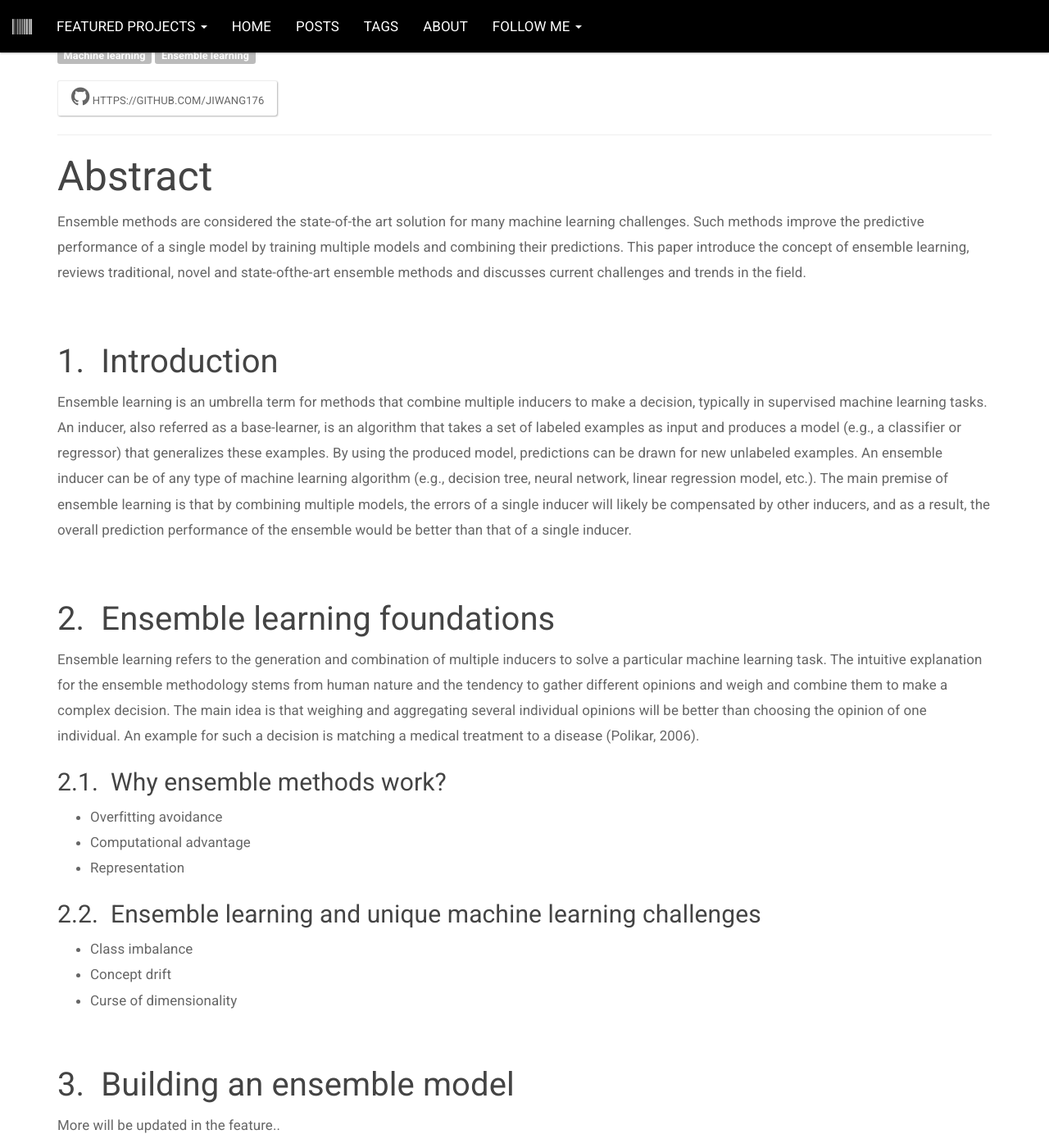
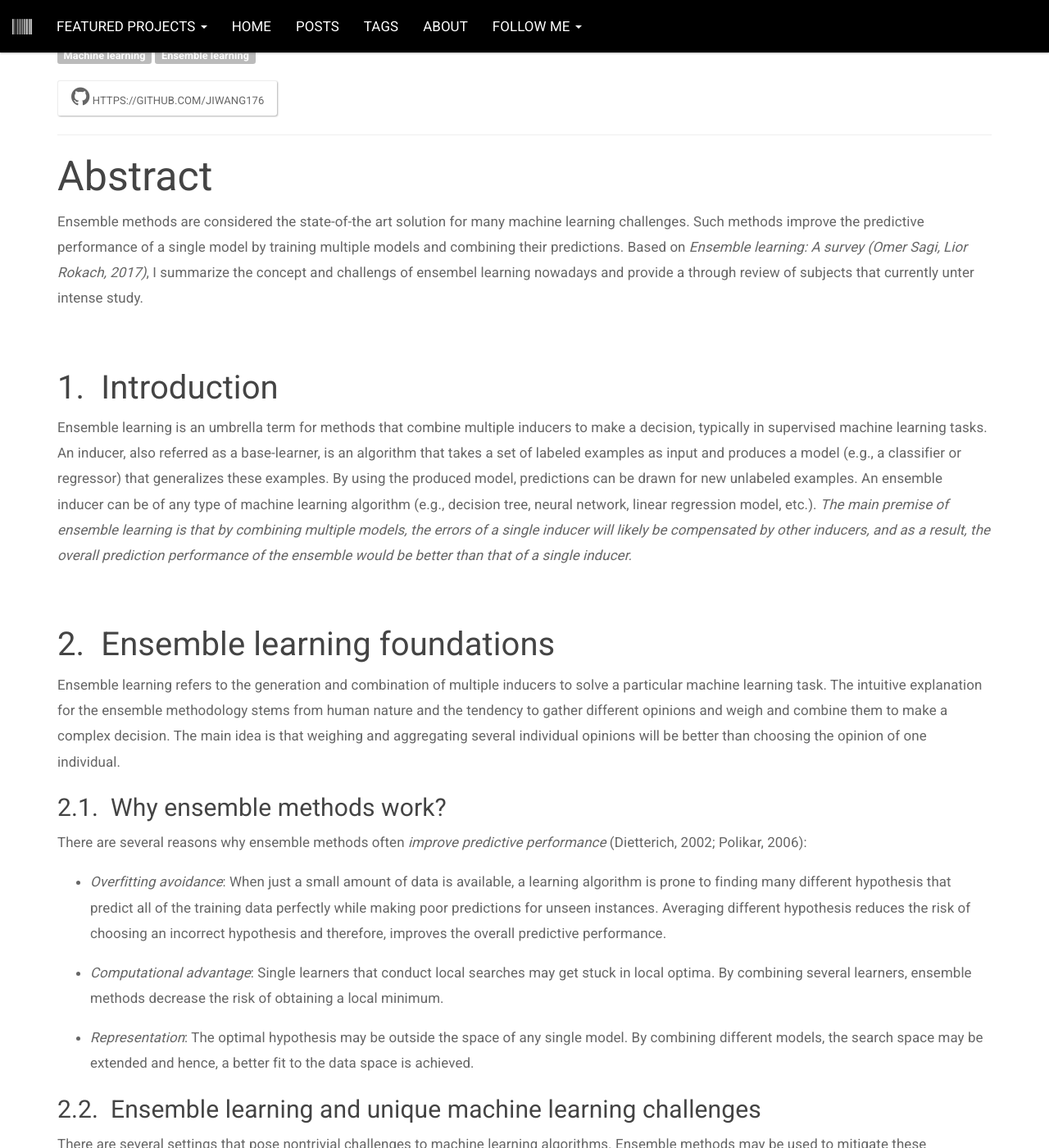
Before and after one commit to JIWANG176/JIWANG176.github.io, a Jekyll site: the page built from _posts/2020-04-21-ensemble-learning-a-suvery.md, in a window 1280 px wide and 1400 px high, scrolled down 445 px. Shown: the whole window at 82% size. Built offline with Jekyll 4.4.1, drawn with Linux system fonts in a browser that asks for light colours; some of the changed text lies outside the part shown.

Commit message:
update blog

```diff
--- a/_posts/2020-04-21-ensemble-learning-a-suvery.md
+++ b/_posts/2020-04-21-ensemble-learning-a-suvery.md
@@ -1,6 +1,6 @@
 ---
 layout: default
-title: "Ensemble learning: A suvery"
+title: "Ensemble learning: Review and summary"
 date: 2020-04-21 13:00:00 +0200
 published: 2020-04-21 13:00:00 +0200
 comments: false
@@ -8,36 +8,87 @@
 tags: [Machine learning, Ensemble learning]
 github: "https://github.com/JIWANG176"
 ---
-Ensemble methods are considered the state-of-the art solution
-for many machine learning challenges. Such methods improve the
-predictive performance of a single model by training multiple models
-and combining their predictions. This paper introduce the concept of
-ensemble learning, reviews traditional, novel and state-ofthe-art
-ensemble methods and discusses current challenges and trends in the field.
+Ensemble methods are considered the state-of-the art solution for many machine learning challenges. Such methods improve the predictive performance of a single model by training multiple models and combining their predictions. Based on *Ensemble learning: A survey (Omer Sagi, Lior Rokach, 2017)*, I summarize the concept and challengs of ensembel learning nowadays and provide a through review of subjects that currently unter intense study.
 <!--more-->
 
 &nbsp;
 ## Introduction
-Ensemble learning is an umbrella term for methods that combine multiple inducers to make a decision, typically in supervised machine learning tasks. An inducer, also referred as a base-learner, is an algorithm that takes a set of labeled examples as input and produces a model (e.g., a classifier or regressor) that generalizes these examples. By using the produced model, predictions can be drawn for new unlabeled examples. An ensemble inducer can be of any type of machine learning algorithm (e.g., decision tree, neural network, linear regression model, etc.). The main premise of ensemble learning is that by combining multiple models, the errors of a single inducer will likely be compensated by other inducers, and as a result, the
-overall prediction performance of the ensemble would be better than that of a single inducer.
+Ensemble learning is an umbrella term for methods that combine multiple inducers to make a decision, typically in supervised machine learning tasks. An inducer, also referred as a base-learner, is an algorithm that takes a set of labeled examples as input and produces a model (e.g., a classifier or regressor) that generalizes these examples. By using the produced model, predictions can be drawn for new unlabeled examples. An ensemble inducer can be of any type of machine learning algorithm (e.g., decision tree, neural network, linear regression model, etc.). *The main premise of ensemble learning is that by combining multiple models, the errors of a single inducer will likely be compensated by other inducers, and as a result, the overall prediction performance of the ensemble would be better than that of a single inducer.*
+
+
+
+
 
 &nbsp;
 ## Ensemble learning foundations
-Ensemble learning refers to the generation and combination of multiple inducers to solve a particular machine learning task. The intuitive explanation for the ensemble methodology stems from human nature and the tendency to gather different opinions and weigh and combine them to make a complex decision. The main idea is that weighing and aggregating several individual
-opinions will be better than choosing the opinion of one individual. An example for such a decision is matching a medical treatment to a disease (Polikar, 2006).
+Ensemble learning refers to the generation and combination of multiple inducers to solve a particular machine learning task. The intuitive explanation for the ensemble methodology stems from human nature and the tendency to gather different opinions and weigh and combine them to make a complex decision. The main idea is that weighing and aggregating several individual opinions will be better than choosing the opinion of one individual.
 
 ### Why ensemble methods work?
-- Overfitting avoidance
-- Computational advantage
-- Representation
+There are several reasons why ensemble methods often *improve predictive performance* (Dietterich, 2002; Polikar, 2006):
+
+- *Overfitting avoidance*: When just a small amount of data is available, a learning algorithm is prone to finding many different hypothesis that predict all of the training data perfectly while making poor predictions for unseen instances. Averaging different hypothesis reduces the risk of choosing an incorrect hypothesis and therefore, improves the overall predictive performance.
+
+- *Computational advantage*: Single learners that conduct local searches may get stuck in local optima. By combining several learners, ensemble methods decrease the risk of obtaining a local minimum.
+
+- *Representation*: The optimal hypothesis may be outside the space of any single model. By combining different models, the search space may be extended and hence, a better fit to the data space is achieved.
 
 ### Ensemble learning and unique machine learning challenges
-- Class imbalance
-- Concept drift
-- Curse of dimensionality
+There are several settings that pose nontrivial challenges to machine learning algorithms. Ensemble methods may be used to mitigate these challenges as described below:
+- *Class imbalance*:
+    - Using a balanced subsample of the data (Nikulin & Ng, 2009).
+    - Combining random under-sampling techniques with ensemble techniques such as bagging or boosting (Galar, Fernandez, Barrenechea, Bustince, & Herrera, 2012).
+    - Using the EUSBoost method which leverages evolutionary under-sampling to promote diversity among individual inducers (Galar, Fernández, Barrenechea, & Herrera, 2013).
+
+- *Concept drift* (for real-time machine learning applications):
+    - Using dynamic weighted majority (DWM) method, in which individual decision trees are dynamically created and deleted according to changes in predictive performance (Kolter & Maloof, 2003).
+    - Different diversity levels of ensembles (Minku, White, & Yao, 2010; Minku & Yao, 2012).
+    - ADWIN is another approach in which ensemble members can be reset when their accuracy degrades significantly (Bifet, Frank, Holmes, & Pfahringer, 2010). This method may also be integrated with online bagging ensembles (Bifet, Holmes, Pfahringer, Kirkby, & Gavaldà, 2009).
+
+- *Curse of dimensionality*:
+    - Attribute bagging (AB), an approach in which an inducer is trained using a randomly selected subset of features (Bryll, Gutierrez-Osuna, and Quek, 2003).
+    - Improved decision forest (IDF) which addresses high-dimensional datasets by applying a designated feature selection mechanism (Huang, Fang, & Fan, 2010).
+    - A genetic algorithm that searches for the best mutually exclusive partition of the feature set, insted of the random partition (Rokach, 2008).
+    - The optimal feature set partitioning (OFSP) method, which creates a fixed number of feature views in advanced towards reducing dimensionality and optimizing accuracy (Kumar & Minz, 2016).
+
+
+
+
+
 
 &nbsp;
 ## Building an ensemble model
+Given a dataset of $n$ examples and $m$ features $D = {(xi, yi)} (|D| = n, x_i/in R^m, y_i/in R)$, an ensemble learning model $φ$ uses an aggregation function $G$ that aggregates $K$ inducers, ${f_1, f_2, /dots, f_k}$ towards predicting a single output as follows:
+
+$$y_i = φ(xi) = G(f_1, f_2, /dots, f_k)$$
+
+where $y_i/in R$ for regression problems and $y_i/in Z$ for classification problems. Given this general framework, building an ensemble model involves the selection of a methodology for training the participating models and choosing a suitable process for combining the inducers' outputs.
+
+### Model training
+There are several ways to train an ensemble model to reach a desired outcome. However, *some key principles* must be considered when generating an ensemble model:
+- *Diversity*
+- *Predicitive performance*
+
+The two principles may seem to contradict each other at first glance. Furthermore, ensembles with diverse inducers do not always improve the predictive performance (Bi, 2012). The main idea in combining these two principles is to combine predictive inducers with uncorrelated errors in an ensemble, since it has been empirically and theoretically shown that the predictive performance of the entire ensemble has a positive correlation with the degree to which the errors made by individual inducers are uncorrelated (Ali & Pazzani, 1995).
+
+There are *several approaches used to achieve the goal of including diverse inducers*:
+- *Input manipulation*
+- *Manipulated learning algorithm*
+- *Partitioning*
+- *Output manipulation*
+- *Ensemble hybridization*
+
+### Output fusion
+Output fusion refers to the process of integrating the base model outputs into a single output. The following section summarizes the main approaches for combining the outputs:
+- *Weighting methods*
+- *Meta-learning methods*
+
+
+
+
+
+&nbsp;
+## Ensemble methods
 More will be updated in the feature..
+
+
 &nbsp;
-&nbsp;
```
Also changed, not shown: _posts/2020-04-22-build-decision-tree-with-c.md (added, +12 -0 lines), assets/images/posts/build-decision-tree-with-c/top.jpg (added).
